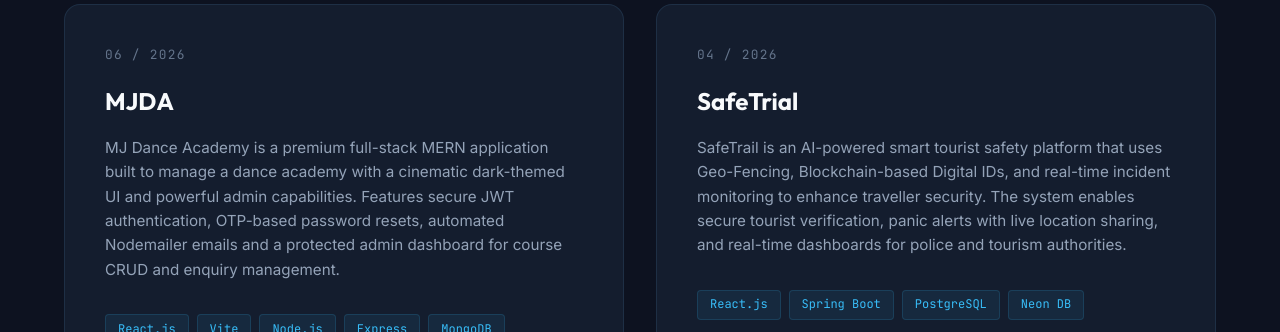
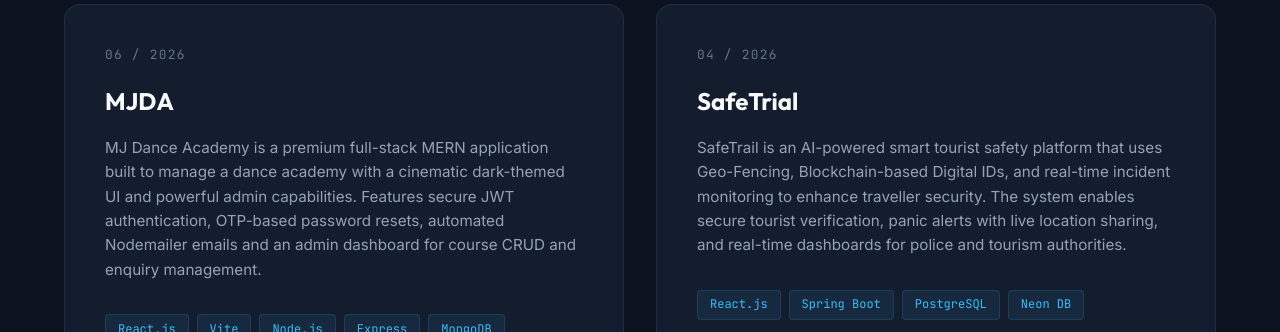
Before and after one commit to Guru1316/My-PortFolio, a plain HTML site: page index.html in a window 1280 px wide. Shown: the part 3760-4092 px from the top of the page. Drawn offline with nearby package versions, Linux system fonts and the light colour scheme.

Commit message:
Updated Portfolio

```diff
--- a/index.html
+++ b/index.html
@@ -1273,7 +1273,7 @@
     <div class="project-card reveal">
       <div class="project-number">06 / 2026</div>
       <div class="project-title">MJDA</div>
-      <p class="project-desc">MJ Dance Academy is a premium full-stack MERN application built to manage a dance academy with a cinematic dark-themed UI and powerful admin capabilities. Features secure JWT authentication, OTP-based password resets, automated Nodemailer emails and a protected admin dashboard for course CRUD and enquiry management.</p>
+      <p class="project-desc">MJ Dance Academy is a premium full-stack MERN application built to manage a dance academy with a cinematic dark-themed UI and powerful admin capabilities. Features secure JWT authentication, OTP-based password resets, automated Nodemailer emails and an admin dashboard for course CRUD and enquiry management.</p>
       <div class="project-stack">
         <span class="stack-tag">React.js</span>
         <span class="stack-tag">Vite</span>
```
